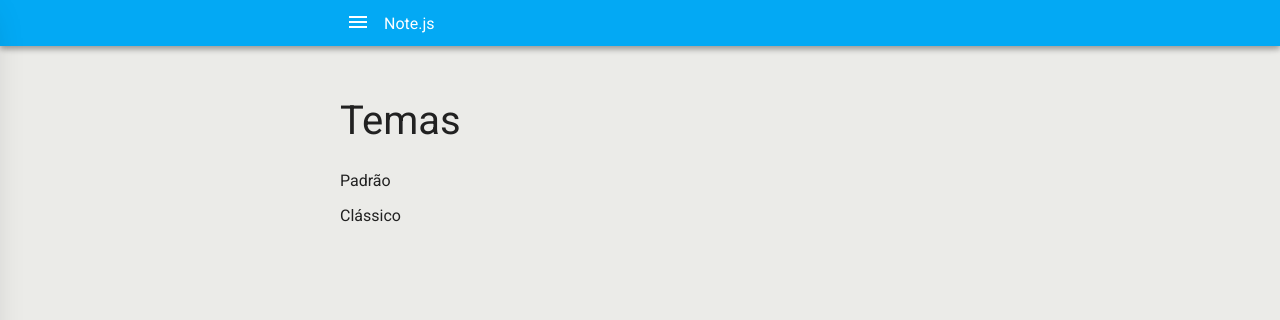
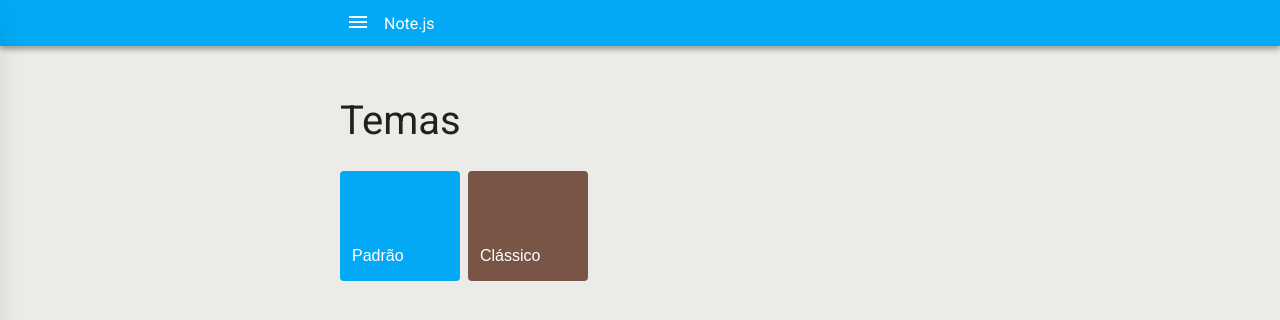
Before and after one commit to andersonfs/react-projects, a React (Vite) app in the folder notejs/: page /settings in a window 1280 px wide. Shown: the top 320 px of the page. Built offline with nearby package versions, Linux system fonts and the light colour scheme.

Commit message:
Added theme configuration page using React Context.

```diff
--- a/notejs/src/components/AppBar/AppBar.js
+++ b/notejs/src/components/AppBar/AppBar.js
@@ -1,9 +1,13 @@
 import React from "react";
+
+import SettingsContext from "../../containers/Settings/SettingsContext";
 
 import "./app-bar.scss";
 
 const AppBar = ({ isLoading, savedHasError, onSaveRetry, onOpenMenu }) => (
-  <div className="app-bar">
+  <SettingsContext.Consumer>
+    {({theme}) => (
+      <div className="app-bar" style={{ backgroundColor: theme.colorPrimary }}>
         <div className="app-bar__container">
           <button className="app-bar__action" onClick={onOpenMenu}>
             <i className="material-icons">menu</i>
@@ -21,6 +25,8 @@ const AppBar = ({ isLoading, savedHasError, onSaveRetry, onOpenMenu }) => (
           )}
         </div>
       </div>
+    )}
+  </SettingsContext.Consumer>
 );
 
 export default AppBar;
--- a/notejs/src/containers/App/App.js
+++ b/notejs/src/containers/App/App.js
@@ -5,14 +5,16 @@ import uuid from "uuid/v1";
 import { PageLayout } from "../../components";
 import NoteService from "../../services/NoteService";
 import Routes, { menu } from "../Routes";
+import SettingsContext from "../Settings/SettingsContext";
 
 class App extends React.Component {
   state = {
+    theme: {},
     notes: [],
     isLoading: false,
+    isMenuOpen: false,
     reloadHasError: false,
-    savedHasError: false,
-    isMenuOpen: false
+    savedHasError: false
   };
 
   componentDidCatch() {
@@ -105,8 +107,13 @@ class App extends React.Component {
     this.setState({ isMenuOpen: false });
   }
 
+  handleToggleTheme = theme => {
+    this.setState({ theme });
+  }
+
   render() {
     const {
+      theme,
       notes,
       isLoading,
       isMenuOpen,
@@ -116,6 +123,9 @@ class App extends React.Component {
 
     return (
       <Router>
+        <SettingsContext.Provider
+          value={{ theme, toggleTheme: this.handleToggleTheme }}
+        >
           <PageLayout
             isLoading={isLoading}
             savedHasError={savedHasError}
@@ -137,6 +147,7 @@ class App extends React.Component {
               onEdit={this.handleEdit}
             />
           </PageLayout>
+        </SettingsContext.Provider>
       </Router>
     );
   }
--- a/notejs/src/containers/Routes.js
+++ b/notejs/src/containers/Routes.js
@@ -38,7 +38,7 @@ const Routes = ({
         />
       )}
     />
-    <Route path="/settings" exact component={SettingsPage} />
+    <Route path="/settings" component={SettingsPage} />
     <Route path="/about" exact component={AboutPage} />
     <Route component={PageNotFound} />
   </Switch>
--- /dev/null
+++ b/notejs/src/containers/Settings/SettingsContext.js
@@ -0,0 +1,5 @@
+import React from "react";
+
+const SettingsContext = React.createContext();
+
+export default SettingsContext;
--- a/notejs/src/containers/Settings/SettingsPage.js
+++ b/notejs/src/containers/Settings/SettingsPage.js
@@ -1,18 +1,41 @@
 import React from "react";
 
 import { Header } from "../../components";
+import SettingsContext from "./SettingsContext";
+
+import "./settings.scss";
+
+const themes =[
+  { key: "default", label: "Padrão" },
+  { key: "classic", label: "Clássico", colorPrimary: "#795548" }
+];
 
 const SettingsPage = () => (
   <div>
     <Header>Temas</Header>
-    <div className="themes">
-      <div className="themes__item">
-        <p>Padrão</p>
-      </div>
-      <div className="themes__item">
-        <p>Clássico</p>
-      </div>
-    </div>
+    <SettingsContext.Consumer>
+      {({theme : selectedTheme, toggleTheme}) => (
+        <div className="themes">
+          {themes.map(theme => (
+            <button
+              key={theme.key}
+              className="themes__item"
+              style={{ backgroundColor: theme.colorPrimary }}
+              onClick={() => {
+                toggleTheme(theme);
+              }}
+            >
+              <p>
+                {theme.label}
+                {theme.key === selectedTheme.key && (
+                    <i className="material-icons">check</i>
+                )}
+              </p>
+            </button>
+          ))}
+        </div>
+      )}
+    </SettingsContext.Consumer>
   </div>
 );
 
--- /dev/null
+++ b/notejs/src/containers/Settings/settings.scss
@@ -0,0 +1,18 @@
+@import "../../styles/variables.scss";
+
+.themes {
+  display: flex;
+
+  &__item {
+    background-color: $color-primary;
+    color: #fff;
+    margin-right: 8px;
+    border: none;
+    border-radius: 4px;
+    padding: 60px 12px 0 12px;
+    min-width: 120px;
+    text-align: left;
+    font-size: 16px;
+    cursor: pointer;
+  }
+}
```
Also changed, not shown: 4 other files (tests, documents, lock files or other folders). Lines whose indentation alone changed are shown as unchanged.
